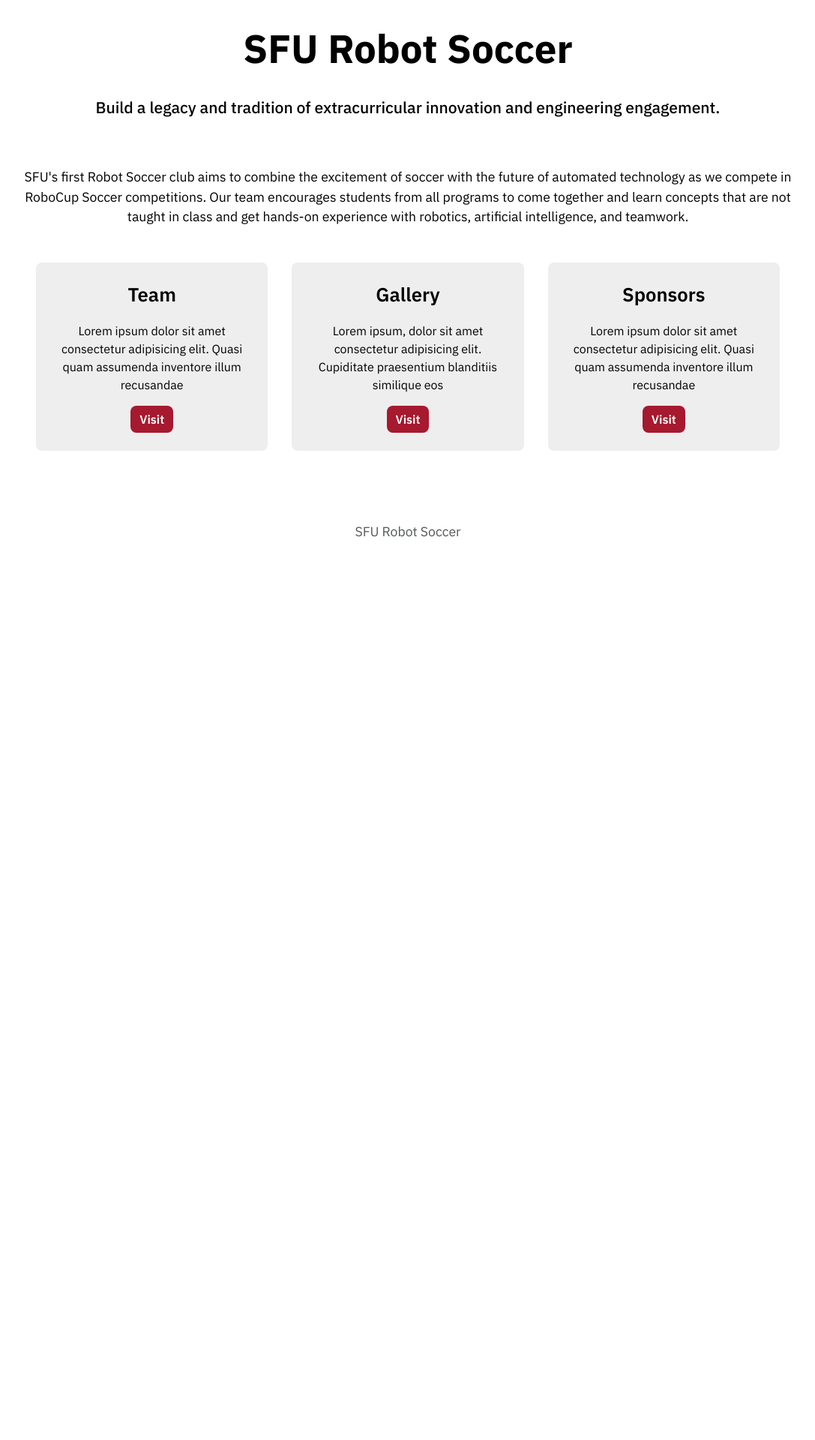
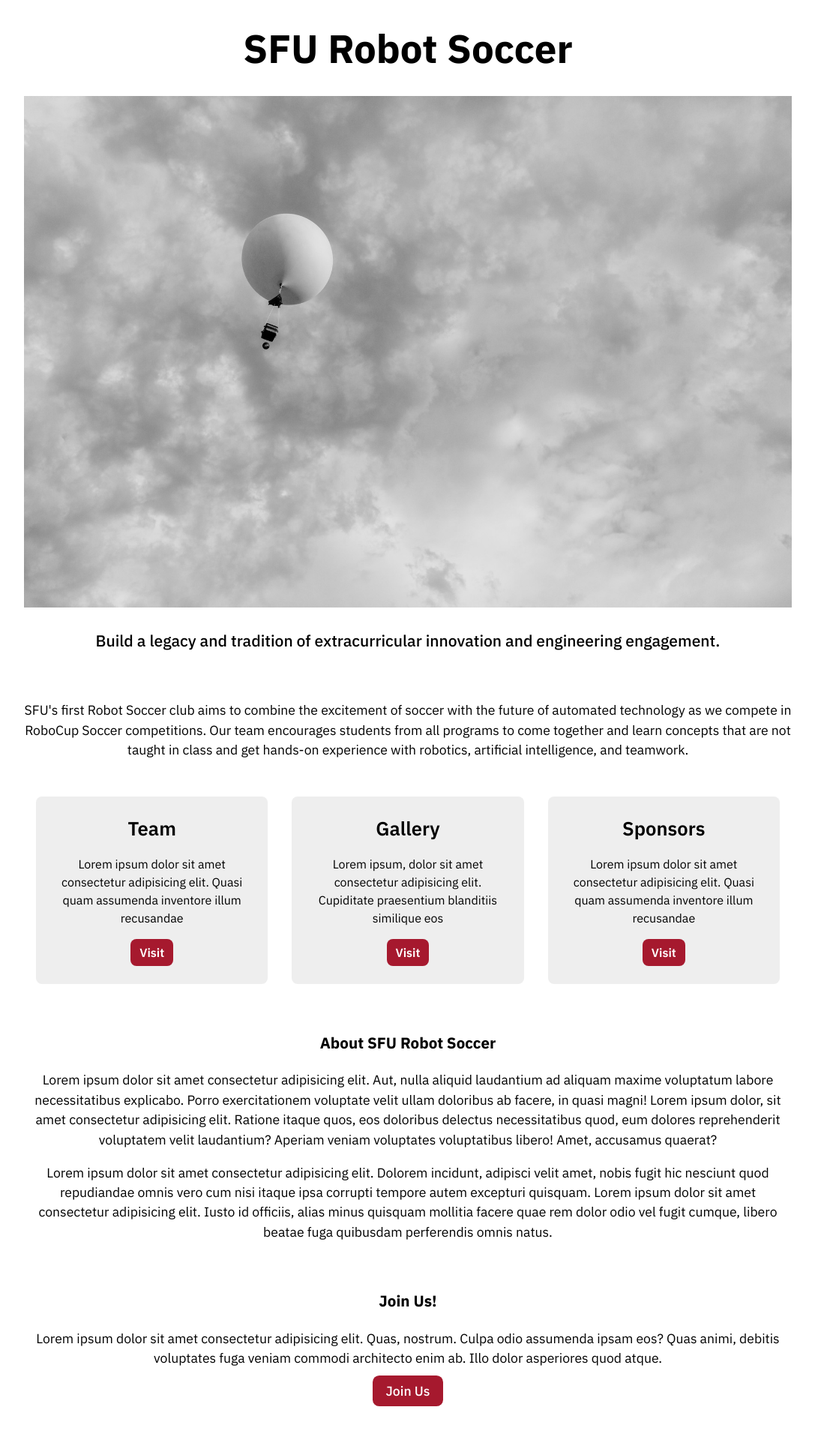
Before and after one commit to tonyma99/sfuskynet.ca, a SvelteKit app: page / in a window 1280 px wide. Shown: the part 60-1980 px from the top of the page at 75% size, without its empty margins (96-1183 px from the left). Before the commit the page ends 800 px from the top, so only its background shows below. Built offline with nearby package versions, Linux system fonts and the light colour scheme.

Commit message:
Add content to homepage

```diff
--- a/src/routes/+page.svelte
+++ b/src/routes/+page.svelte
@@ -27,6 +27,7 @@
 <div>
     <div class="section--intro">
         <h1 class="intro--heading">SFU Robot Soccer</h1>
+        <img class="intro--background" src="/background.jpg" alt="Background">
         <p class="intro--text">Build a legacy and tradition of extracurricular innovation and engineering engagement.</p>
     </div>
 
@@ -34,12 +35,28 @@
         <p class="cards--text">SFU's first Robot Soccer club aims to combine the excitement of soccer with the future of automated technology as we compete in RoboCup Soccer competitions. Our team encourages students from all programs to come together and learn concepts that are not taught in class and get hands-on experience with robotics, artificial intelligence, and teamwork.</p>
         <Cards {cards} />
     </div>
+
+    <div class="section--about">
+        <h3>About SFU Robot Soccer</h3>
+        <p>Lorem ipsum dolor sit amet consectetur adipisicing elit. Aut, nulla aliquid laudantium ad aliquam maxime voluptatum labore necessitatibus explicabo. Porro exercitationem voluptate velit ullam doloribus ab facere, in quasi magni! Lorem ipsum dolor, sit amet consectetur adipisicing elit. Ratione itaque quos, eos doloribus delectus necessitatibus quod, eum dolores reprehenderit voluptatem velit laudantium? Aperiam veniam voluptates voluptatibus libero! Amet, accusamus quaerat?</p>
+        <p>Lorem ipsum dolor sit amet consectetur adipisicing elit. Dolorem incidunt, adipisci velit amet, nobis fugit hic nesciunt quod repudiandae omnis vero cum nisi itaque ipsa corrupti tempore autem excepturi quisquam. Lorem ipsum dolor sit amet consectetur adipisicing elit. Iusto id officiis, alias minus quisquam mollitia facere quae rem dolor odio vel fugit cumque, libero beatae fuga quibusdam perferendis omnis natus.</p>
+    </div>
+
+    <div class="section--join">
+        <h3>Join Us!</h3>
+        <p>Lorem ipsum dolor sit amet consectetur adipisicing elit. Quas, nostrum. Culpa odio assumenda ipsam eos? Quas animi, debitis voluptates fuga veniam commodi architecto enim ab. Illo dolor asperiores quod atque.</p>
+        <a class="join--button" href="https://go.sfss.ca/clubs/721/info">Join Us</a>
+    </div>
 </div>
 
 <style>
     .intro--heading {
         font-size: 3em;
         line-height: 1;
+    }
+
+    .intro--background {
+        width: 100%;
     }
 
     .intro--text {
@@ -51,6 +68,18 @@
         margin-bottom: 3rem;
     }
 
+    .join--button {
+        color: white;
+        font-weight: 500;
+        background-color: #a6192e;
+        padding: 0.5em 1em;
+        border-radius: 0.5em;
+    }
+
+    .join--button:hover {
+        background-color: #cc0633;
+    }
+
     div + div {
         margin-top: 4rem;
     }
```
